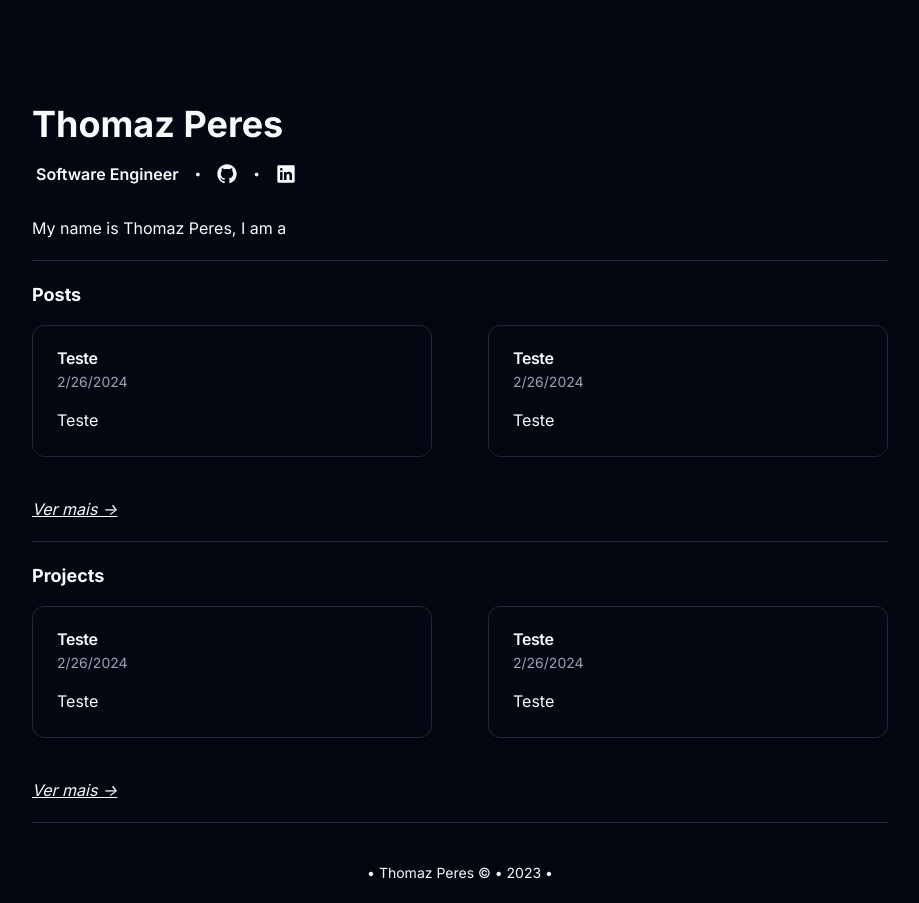
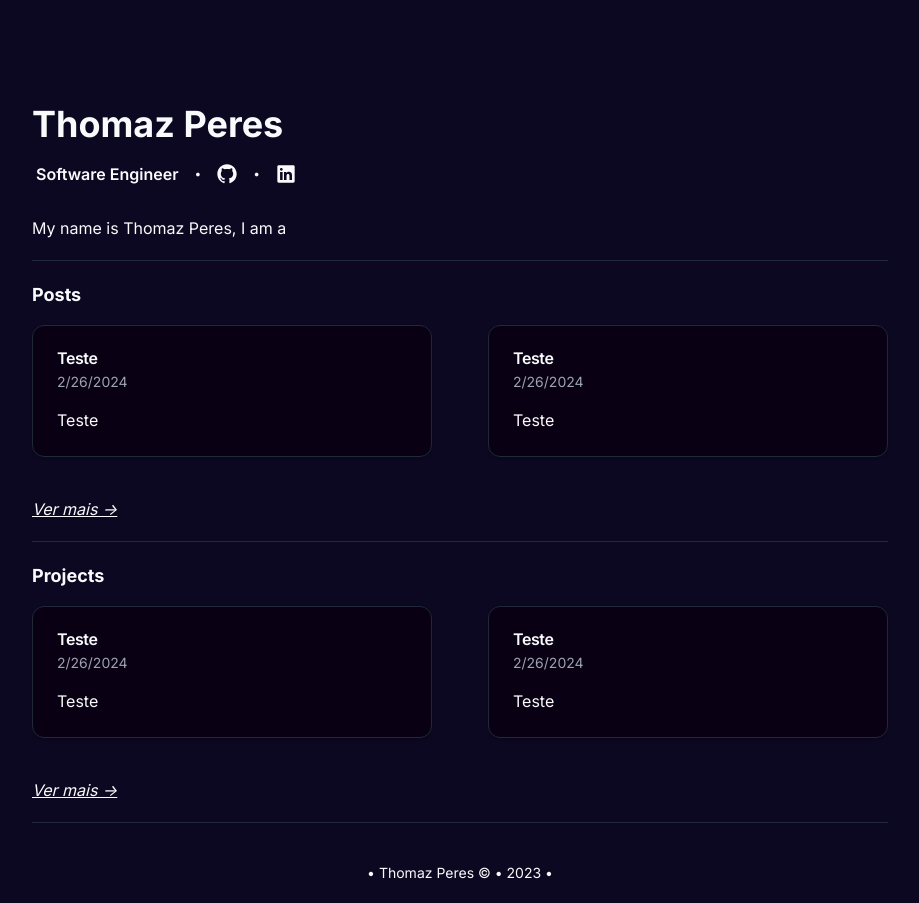
Before and after one commit to Thomaz-Peres/myblog, a Next.js app: page / in a window 1280 px wide. Shown: the whole page, without its empty margins (180-1099 px from the left). Built offline with nearby package versions, Linux system fonts and the light colour scheme.

Commit message:
Update color

```diff
--- a/src/app/globals.css
+++ b/src/app/globals.css
@@ -36,10 +36,10 @@
   }
 
   .dark {
-    --background: 224 71.4% 4.1%;
+    --background: 250 60% 8%;
     --foreground: 210 20% 98%;
 
-    --card: 224 71.4% 4.1%;
+    --card: 265 90% 4%;
     --card-foreground: 210 20% 98%;
 
     --popover: 224 71.4% 4.1%;
@@ -51,7 +51,7 @@
     --secondary: 215 27.9% 16.9%;
     --secondary-foreground: 210 20% 98%;
 
-    --muted: 215 27.9% 16.9%;
+    --muted: 220 27.9% 16.9%;
     --muted-foreground: 217.9 10.6% 64.9%;
 
     --accent: 215 27.9% 16.9%;
--- a/src/components/ui/card.tsx
+++ b/src/components/ui/card.tsx
@@ -9,7 +9,7 @@ const Card = React.forwardRef<
   <div
     ref={ref}
     className={cn(
-      "rounded-xl border bg-card text-card-foreground shadow",
+      "rounded-xl border bg-card text-card-foreground shadow hover:bg-violet-950",
       className
     )}
     {...props}
```
